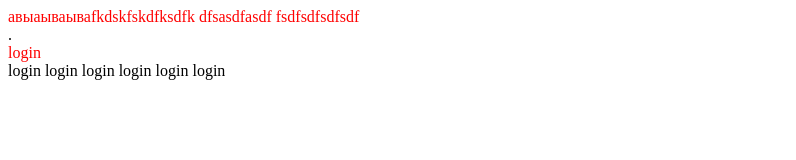
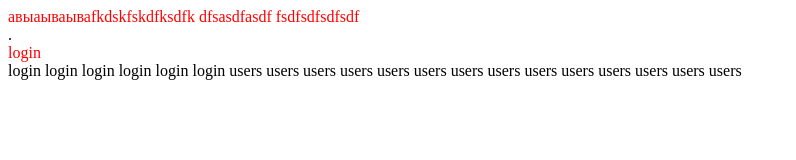
Before and after one commit to eichdmk/lesson-ansar, a plain HTML site: page index.html in a window 1280 px wide. Shown: the whole page, without its empty margins (0-796 px from the left). Drawn offline with Linux system fonts and the light colour scheme.

Commit message:
added users

```diff
--- a/index.html
+++ b/index.html
@@ -24,6 +24,22 @@
         login
         login
 
+
+
+        users
+        users
+        users
+        users
+        users
+        users
+        users
+        users
+        users
+        users
+        users
+        users
+        users
+        users
     <div class="box"></div>
 
 </body>
```
